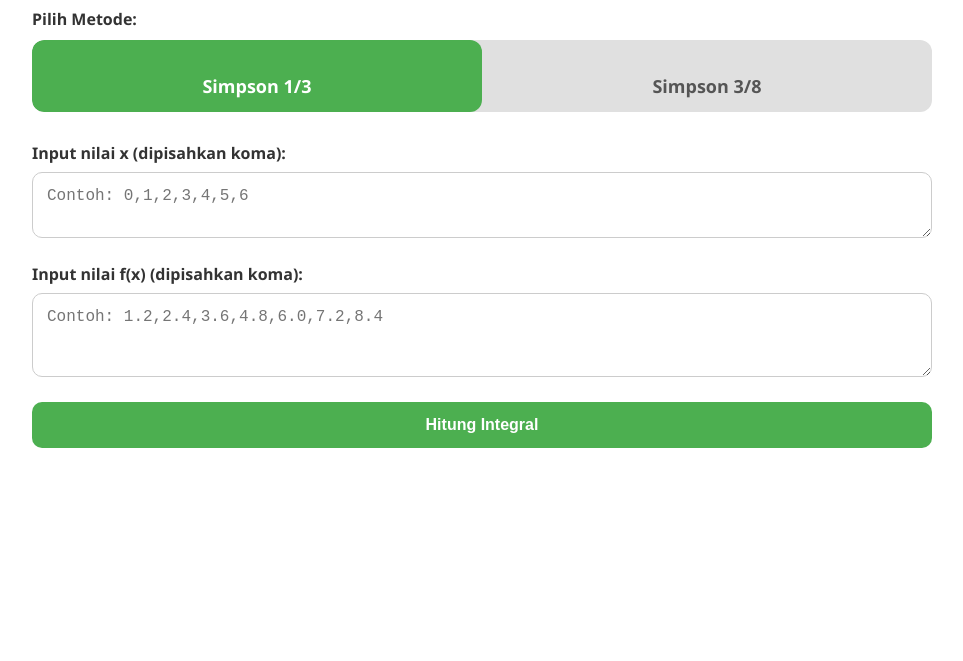
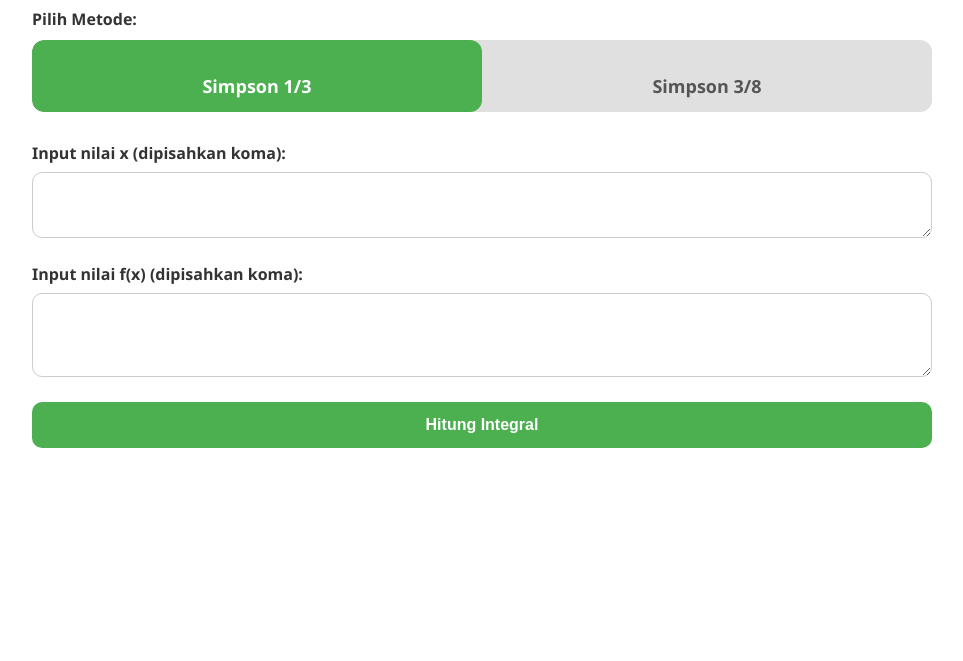
Before and after one commit to Rii02/Simpson-s-Rule-Calculator, a plain HTML site: page index.html in a window 1280 px wide. Shown: the part 139-800 px from the top of the page, without its empty margins (158-1121 px from the left). Drawn offline with nearby package versions, Linux system fonts and the light colour scheme.

Commit message:
Second Commit

```diff
--- a/index.html
+++ b/index.html
@@ -152,10 +152,10 @@
     </div>
 
     <label for="xVals">Input nilai x (dipisahkan koma):</label>
-    <textarea id="xVals" rows="2" placeholder="Contoh: 0,1,2,3,4,5,6"></textarea>
+    <textarea id="xVals" rows="2"></textarea>
 
     <label for="fxVals">Input nilai f(x) (dipisahkan koma):</label>
-    <textarea id="fxVals" rows="3" placeholder="Contoh: 1.2,2.4,3.6,4.8,6.0,7.2,8.4"></textarea>
+    <textarea id="fxVals" rows="3"></textarea>
 
     <button onclick="hitungSimpson()">Hitung Integral</button>
 
```
